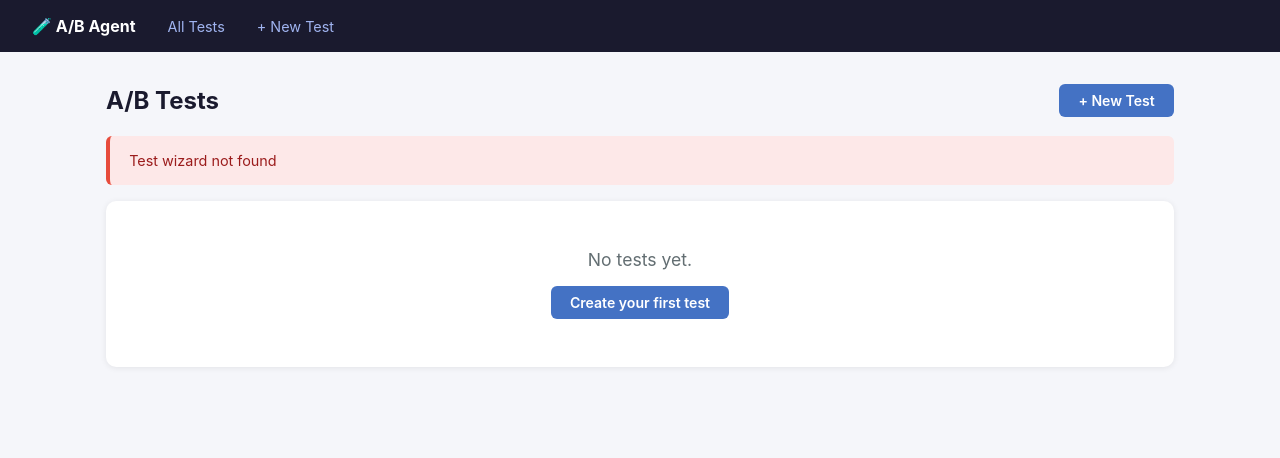
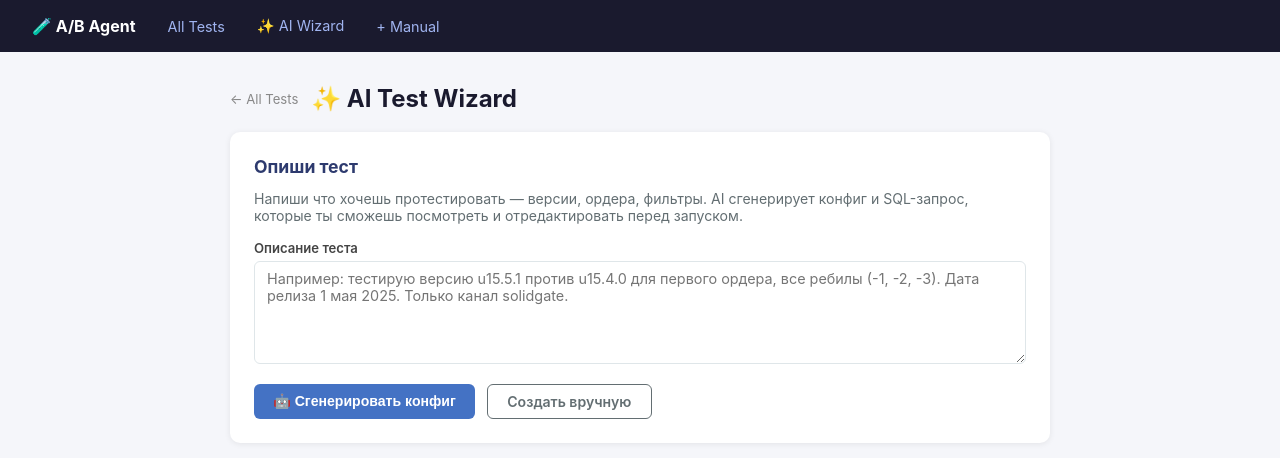
Before and after one commit to strtyu/ab-test-agent, a FastAPI app: page /tests/wizard in a window 1280 px wide. Shown: the top 458 px of the page. Run offline with FastAPI, Linux system fonts and the light colour scheme; data that the repository does not hold is empty; some libraries are stand-ins or nearby versions.

Commit message:
feat: AI wizard — describe test in natural language, preview/edit SQL before creating

```diff
--- a/ab_agent/bigquery/query_builder.py
+++ b/ab_agent/bigquery/query_builder.py
@@ -57,6 +57,8 @@ def _extra_where(config: ABTestConfig) -> str:
 
 
 def build_query(config: ABTestConfig, end_date=None) -> str:
+    if config.custom_sql:
+        return config.custom_sql
     ts = _fmt_ts(config.release_date)
     ts_end = _fmt_ts(end_date) if end_date else _fmt_ts(config.end_date) if config.end_date else None
     all_rebills = _int_csv(config.all_rebill_counts())
--- a/ab_agent/core/models.py
+++ b/ab_agent/core/models.py
@@ -79,6 +79,7 @@ class ABTestConfig(BaseModel):
     test: VersionGroup
     filters: QueryFilters = QueryFilters()
     slack_channel: str = ""
+    custom_sql: Optional[str] = None
 
     @model_validator(mode="after")
     def no_version_overlap(self) -> "ABTestConfig":
--- a/ab_agent/templates/base.html
+++ b/ab_agent/templates/base.html
@@ -57,7 +57,8 @@
 <nav>
   <a class="brand" href="/">🧪 A/B Agent</a>
   <a href="/">All Tests</a>
-  <a href="/tests/new">+ New Test</a>
+  <a href="/tests/wizard">✨ AI Wizard</a>
+  <a href="/tests/new">+ Manual</a>
 </nav>
 <div class="container">
   {% block content %}{% endblock %}
--- /dev/null
+++ b/ab_agent/templates/wizard.html
@@ -0,0 +1,148 @@
+{% extends "base.html" %}
+{% block title %}AI Test Wizard{% endblock %}
+
+{% block content %}
+<div style="max-width:820px;margin:0 auto">
+<div style="display:flex;align-items:center;gap:.8rem;margin-bottom:1.2rem">
+  <a href="/" style="color:#888;font-size:.82rem;text-decoration:none">← All Tests</a>
+  <h1 style="margin:0">✨ AI Test Wizard</h1>
+</div>
+
+{% if error is defined and error %}
+<div class="alert alert-error">{{ error }}</div>
+{% endif %}
+
+{# ── Step 1: Describe ──────────────────────────────────────────────── #}
+{% if step == "describe" %}
+<div class="card">
+  <h2>Опиши тест</h2>
+  <p style="color:#636e72;font-size:.88rem;margin-bottom:1rem">
+    Напиши что хочешь протестировать — версии, ордера, фильтры. AI сгенерирует конфиг и SQL-запрос,
+    которые ты сможешь посмотреть и отредактировать перед запуском.
+  </p>
+  <form method="post" action="/tests/wizard/preview">
+    <input type="hidden" name="history_json" value="[]" />
+    <div class="form-group">
+      <label>Описание теста</label>
+      <textarea name="description" rows="5"
+        placeholder="Например: тестирую версию u15.5.1 против u15.4.0 для первого ордера, все ребилы (-1, -2, -3). Дата релиза 1 мая 2025. Только канал solidgate."
+        style="font-size:.9rem" required></textarea>
+    </div>
+    <div class="actions">
+      <button type="submit" class="btn btn-primary">🤖 Сгенерировать конфиг</button>
+      <a href="/tests/new" class="btn btn-outline">Создать вручную</a>
+    </div>
+  </form>
+</div>
+{% endif %}
+
+{# ── Step 1.5: AI asks a question ─────────────────────────────────── #}
+{% if step == "question" %}
+<div class="card">
+  <h2>AI уточняет</h2>
+  <div style="background:#fff3cd;border-left:4px solid #ffc107;padding:1rem;border-radius:6px;margin-bottom:1.2rem">
+    <strong>🤔 Вопрос:</strong> {{ question }}
+  </div>
+  <form method="post" action="/tests/wizard/preview">
+    <input type="hidden" name="description" value="{{ description | e }}" />
+    <input type="hidden" name="history_json" value="{{ history_json | e }}" />
+    <div class="form-group">
+      <label>Твой ответ</label>
+      <textarea name="answer" rows="3" placeholder="Ответь на вопрос выше..." required></textarea>
+    </div>
+    <div class="actions">
+      <button type="submit" class="btn btn-primary">Продолжить</button>
+      <a href="/tests/wizard" class="btn btn-outline">Начать заново</a>
+    </div>
+  </form>
+</div>
+{% endif %}
+
+{# ── Step 2: Preview & Edit ────────────────────────────────────────── #}
+{% if step == "preview" %}
+<form method="post" action="/tests/create">
+  <input type="hidden" name="ai_filter" value="0" />
+
+  <div class="card">
+    <h2>Сгенерированный конфиг — проверь и отредактируй</h2>
+
+    <div class="form-row">
+      <div class="form-group">
+        <label>Название теста</label>
+        <input type="text" name="test_name" value="{{ config.get('test_name','') | e }}" required />
+      </div>
+      <div class="form-group">
+        <label>Дата релиза (UTC)</label>
+        <input type="datetime-local" name="release_date" value="{{ config.get('release_date','') | e }}" required />
+      </div>
+    </div>
+    <div class="form-group">
+      <label>Slack Channel</label>
+      <input type="text" name="slack_channel" value="{{ config.get('slack_channel','#ab-results') | e }}" />
+    </div>
+
+    <div class="section-label">Control Group</div>
+    <div class="form-row">
+      <div class="form-group">
+        <label>Versions <small>через запятую</small></label>
+        <input type="text" name="ctrl_versions" value="{{ config.get('ctrl_versions','') | e }}" required />
+      </div>
+      <div class="form-group">
+        <label>Orders <small>ORDER: REBILL1,REBILL2</small></label>
+        <textarea name="ctrl_orders" required>{{ config.get('ctrl_orders','') | e }}</textarea>
+      </div>
+    </div>
+    <div class="form-group">
+      <label>Extra SQL Filter (ctrl)</label>
+      <input type="text" name="ctrl_extra_filter" value="{{ config.get('ctrl_extra_filter','') | e }}" />
+    </div>
+
+    <div class="section-label">Test Group</div>
+    <div class="form-row">
+      <div class="form-group">
+        <label>Versions <small>через запятую</small></label>
+        <input type="text" name="test_versions" value="{{ config.get('test_versions','') | e }}" required />
+      </div>
+      <div class="form-group">
+        <label>Orders</label>
+        <textarea name="test_orders" required>{{ config.get('test_orders','') | e }}</textarea>
+      </div>
+    </div>
+    <div class="form-group">
+      <label>Extra SQL Filter (test)</label>
+      <input type="text" name="test_extra_filter" value="{{ config.get('test_extra_filter','') | e }}" />
+    </div>
+
+    <div class="section-label">Фильтры</div>
+    <div class="form-group">
+      <label>Extra WHERE Conditions</label>
+      <textarea name="extra_conditions">{{ config.get('extra_conditions','') | e }}</textarea>
+    </div>
+  </div>
+
+  <div class="card">
+    <div style="display:flex;justify-content:space-between;align-items:center;margin-bottom:.8rem">
+      <h2 style="margin:0">SQL-запрос</h2>
+      <span style="font-size:.78rem;color:#888">Можно редактировать — если изменишь, будет использован твой вариант</span>
+    </div>
+    <textarea name="custom_sql" id="sql_editor" rows="22"
+      style="font-family:monospace;font-size:.78rem;background:#1e1e2e;color:#cdd6f4;border:none;border-radius:6px;padding:1rem;width:100%;resize:vertical"
+      placeholder="SQL будет здесь...">{{ sql_preview | e }}</textarea>
+    <p style="font-size:.75rem;color:#aaa;margin-top:.4rem">
+      Если оставить без изменений — используется сгенерированный запрос.
+      Очисти поле полностью — вернётся к автогенерации из конфига.
+    </p>
+  </div>
+
+  <div class="actions" style="margin-bottom:2rem">
+    <button type="submit" class="btn btn-primary" style="font-size:1rem;padding:.7rem 2rem">
+      🚀 Создать тест и запустить
+    </button>
+    <a href="/tests/wizard" class="btn btn-outline">Начать заново</a>
+    <a href="/tests/new" class="btn btn-outline">Ручная форма</a>
+  </div>
+</form>
+{% endif %}
+
+</div>
+{% endblock %}
```
Also changed, not shown: ab_agent/agents/config_agent.py (added, +121 -0 lines), ab_agent/routers/tests.py (+92 -1 lines).
